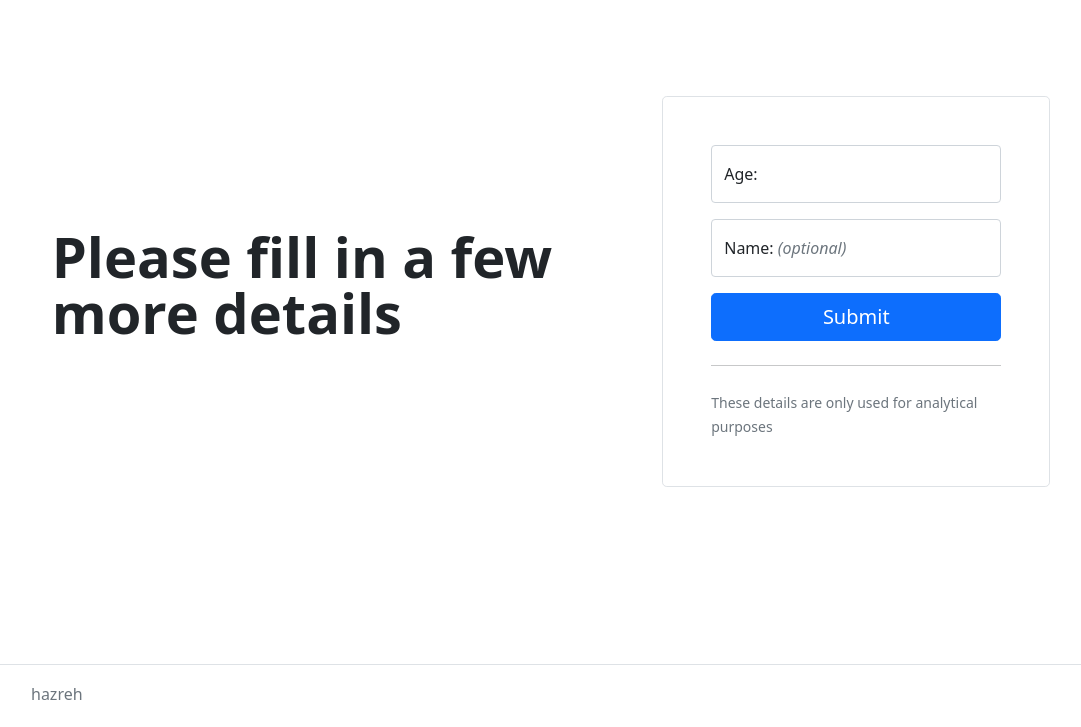
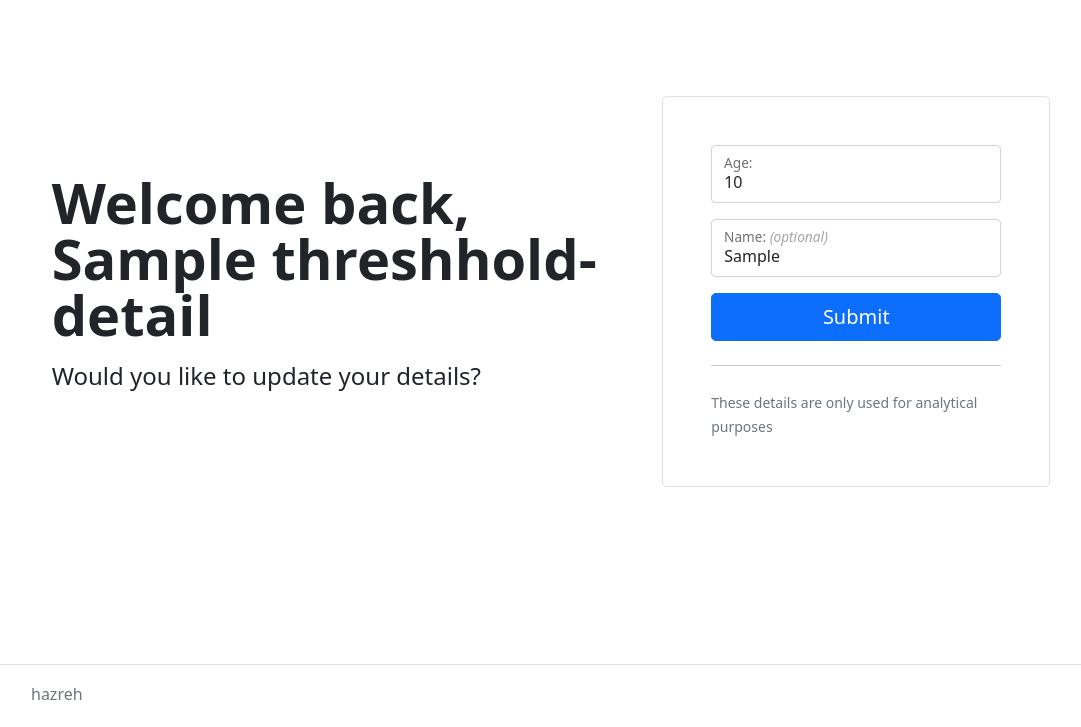
Before and after one commit to HaZoru/audiometry, a Flask app: page /additional in a window 1280 px wide. Shown: the part 56-783 px from the top of the page, without its empty margins (89-1170 px from the left). Run offline with Flask 2, Linux system fonts and the light colour scheme; a database or web service that is not in the repository returns one stand-in record (values such as "Sample title").

Commit message:
add additional details validation and update to db

```diff
--- a/app.py
+++ b/app.py
@@ -2,6 +2,7 @@ from flask import Flask, render_template, request, jsonify
 from pymongo import MongoClient
 import os
 import uuid
+import re
 
 app = Flask(__name__)
 
@@ -27,7 +28,7 @@ def submit():
         _id = uuid.uuid4().hex
         dbfs = data["dbfs"]
         hz = data["hz"]
-        print(dbfs)
+        # print(dbfs)
         doc = {"_id": _id, "dbfs": dbfs, "hz": hz}
         collection.insert_one(doc)
         return {"id": _id}, 200
@@ -38,7 +39,36 @@ def additional():
     if request.method == 'GET':
         args = request.args
         _id = args.get('id')
-        if collection.find_one({"_id": _id}):
-            return render_template('additional.html')
+        doc = collection.find_one({"_id": _id})
+        if doc:
+            name = doc.get('name')
+            age = doc.get('age')
+            print(name, age)
+            return render_template('additional.html', name=name, age=age)
         else:
+            # print(collection.find_one({"_id": _id}))
             return "hey! some parameters are missing or invalid", 400
+
+    if request.method == 'POST':
+        form_data = request.form
+        age, name, _id = form_data.get('age'), form_data.get(
+            'name'), form_data.get('id')
+        valid_age, valid_name, id_is_valid = form_data_validators(
+            age, name, _id)
+        if valid_name is None and name is not '':
+            return 'incorrect format or value for: name', 400
+        if valid_age is None:
+            return 'incorrect format or value for: age', 400
+        if not id_is_valid:
+            return 'invalid request', 400
+        add = {"$set": {"name": name, "age": age}}
+        collection.update_one({"_id": _id}, add)
+        return 'success', 200
+
+
+def form_data_validators(age, name, mongo_id):
+    id_is_valid = collection.find_one({"_id": mongo_id}) is not None
+    valid_name = re.search(
+        r"(?!.*[\.\-\_]{2,})^[a-zA-Z0-9\.\-\_\s]{3,24}$", name)
+    valid_age = re.search(r"^(?:[1-9]\d|0?[1-9])$", age)
+    return valid_age, valid_name, id_is_valid
--- a/templates/additional.html
+++ b/templates/additional.html
@@ -4,17 +4,27 @@
 <div class="container col-xl-10 col-xxl-8 px-4 py-5">
     <div class="row align-items-center g-lg-5 py-5">
         <div class="col-lg-7 text-center text-lg-start">
+            {% if age %}
+            <h1 class="display-4 fw-bold lh-1 mb-3">Welcome back,{% if name %} {{name}} {% endif %}</h1>
+            <p class="col-lg-10 fs-4">Would you like to
+                update your details?</p>
+            {% else %}
             <h1 class="display-4 fw-bold lh-1 mb-3">Please fill in a few more details</h1>
+            {% endif %}
+
             <p class="col-lg-10 fs-4 d-none" id="errLogs"></p>
         </div>
         <div class="col-md-10 mx-auto col-lg-5">
-            <form class="p-4 p-md-5 border rounded-3">
+            <form class="p-4 p-md-5 border rounded-3" action="/additional" method="post" id="additionalDetails">
                 <div class="form-floating mb-3">
-                    <input type="age" class="form-control" id="floatingInput" placeholder="name@example.com">
+                    <input type="age" name="age" class="form-control" id="floatingInput" placeholder="name@example.com"
+                        required="true" value={% if age %} {{age}} {% endif %}>
                     <label for="age">Age: </label>
                 </div>
                 <div class="form-floating mb-3">
-                    <input type="name" class="form-control" id="floatingPassword" placeholder="Password">
+                    <input type="name" name="name" class="form-control" id="floatingPassword" placeholder="Password"
+                        value={% if name %} {{name}} {% endif %}>
+                    <input type="hidden" name="id" value="" id="id" />
                     <label for="name">Name: <i class="text-muted">(optional)</i> </label>
                 </div>
                 <!-- <div class="checkbox mb-3">
@@ -34,6 +44,10 @@
 
 {% block script %}
 <script>
-
+    // from https://stackoverflow.com/questions/7731778/get-query-string-parameters-url-values-with-jquery-javascript-querystring
+    var urlParams = new URLSearchParams(window.location.search);
+    const id = urlParams.get('id');
+    const idInput = document.getElementById('id');
+    idInput.value = id;
 </script>
 {% endblock %}
--- a/templates/player.html
+++ b/templates/player.html
@@ -42,7 +42,7 @@
     </div>
 </div>
 
-<div class="d-flex justify-content-center d-none" id="loader">
+<div class="d-flex justify-content-center my-5 d-none" id="loader">
     <div class="spinner-border" role="status">
         <span class="visually-hidden">Loading...</span>
     </div>
```
